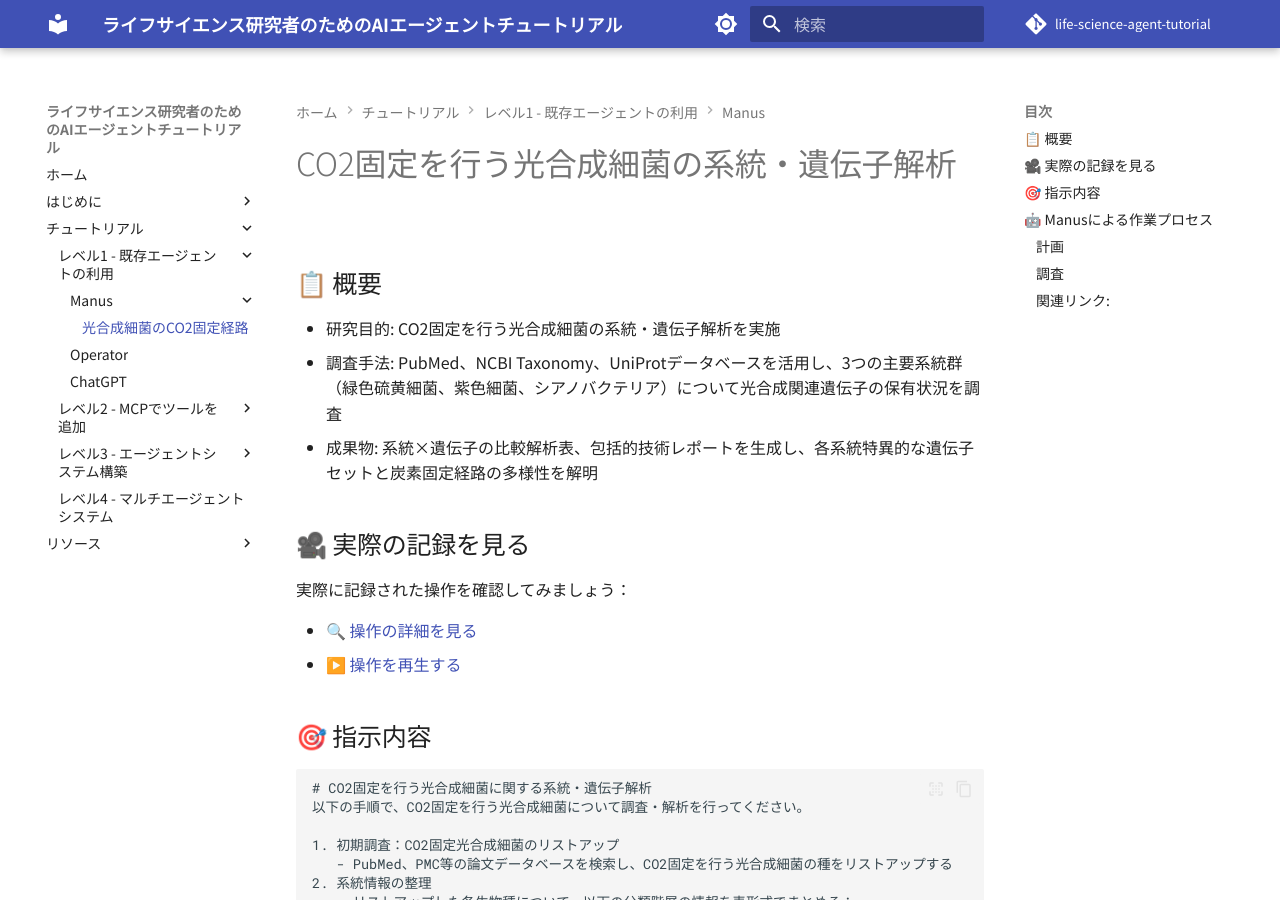
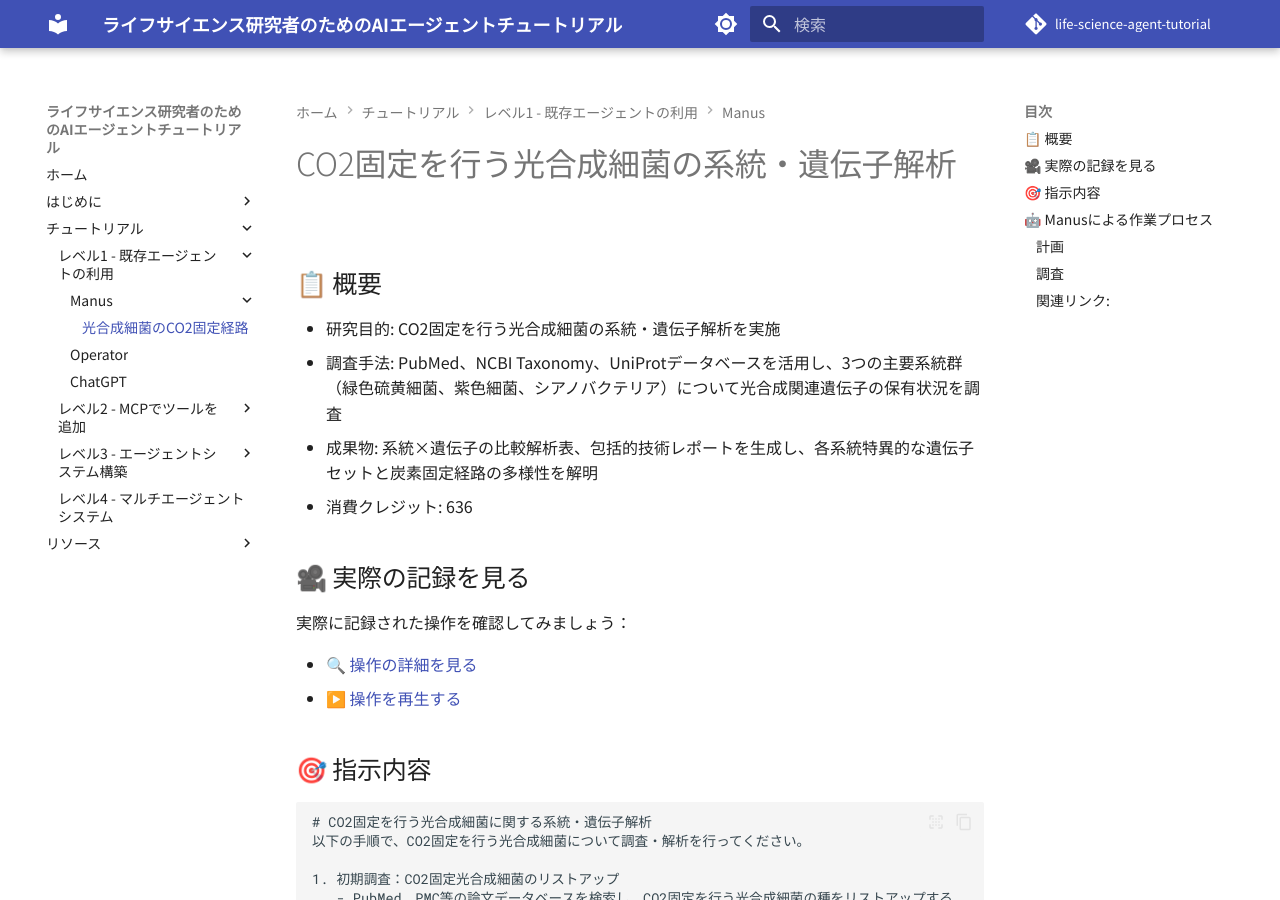
Before and after one commit to fuku-inc/life-science-agent-tutorial, an MkDocs documentation site: the page built from docs/tutorials/01-try-agents/manus/photosynthesis-bacteria.md, in a window 1280 px wide and 900 px high. Built offline with MkDocs 1.6.1 and Material for MkDocs 9.7.7, drawn with Linux system fonts in a browser that asks for light colours; comment, search, counter and statistics services are not loaded.

Commit message:
docs(manus): add credit consumption info to photosynthesis bacteria example
- Add credit consumption information (636 credits) to the photosynthesis bacteria tutorial example
- Provides users with transparency about resource usage for this specific research task

🤖 Generated with [Claude Code](https://claude.ai/code)

Co-Authored-By: Claude <noreply@anthropic.com>

```diff
--- a/docs/tutorials/01-try-agents/manus/photosynthesis-bacteria.md
+++ b/docs/tutorials/01-try-agents/manus/photosynthesis-bacteria.md
@@ -5,6 +5,7 @@
 - 研究目的: CO2固定を行う光合成細菌の系統・遺伝子解析を実施
 - 調査手法: PubMed、NCBI Taxonomy、UniProtデータベースを活用し、3つの主要系統群（緑色硫黄細菌、紫色細菌、シアノバクテリア）について光合成関連遺伝子の保有状況を調査
 - 成果物: 系統×遺伝子の比較解析表、包括的技術レポートを生成し、各系統特異的な遺伝子セットと炭素固定経路の多様性を解明
+- 消費クレジット: 636
 
 ## 🎥 実際の記録を見る
 
```
